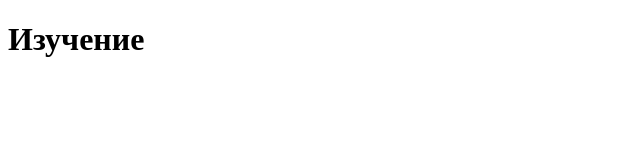
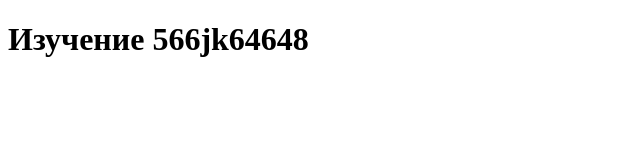
Before and after one commit to Maksim-Sahach/my-project, a plain HTML site: page index.html in a window 1280 px wide. Shown: the whole page, without its empty margins (0-640 px from the left). Drawn offline with Linux system fonts and the light colour scheme.

Commit message:
title was changed 2

```diff
--- a/index.html
+++ b/index.html
@@ -7,6 +7,6 @@
    <title>Изучение</title>
 </head>
 <body>
-   <h1>Изучение</h1>
+   <h1>Изучение 566jk64648</h1>
 </body>
 </html>
```
